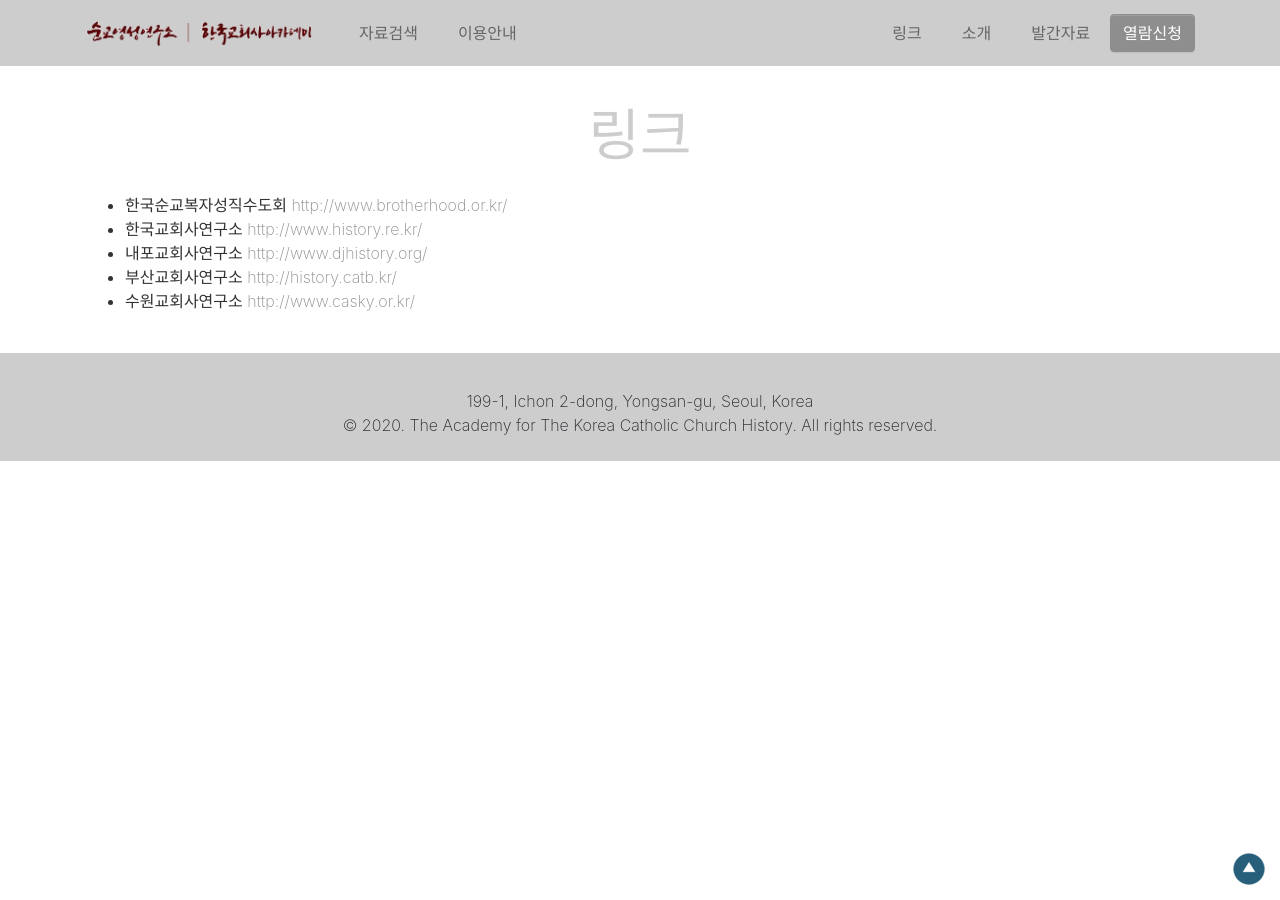
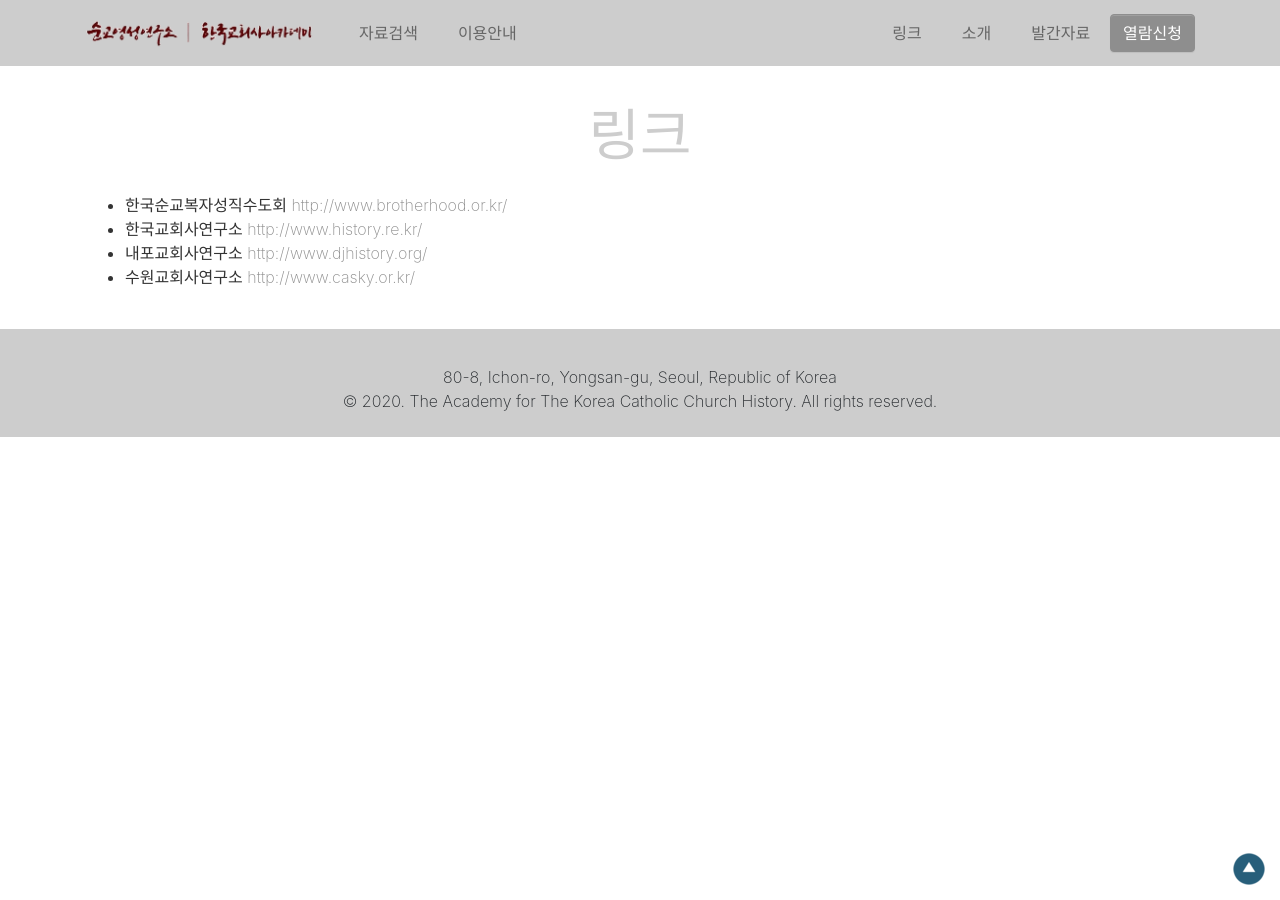
Before and after one commit to brotherhood-acch/booklist, a Jekyll site: the page built from link.md, in a window 1280 px wide. Built offline with Jekyll 4.4.1, drawn with Linux system fonts in a browser that asks for light colours.

Commit message:
요청사항 반영

```diff
--- a/_includes/footer.html
+++ b/_includes/footer.html
@@ -2,7 +2,7 @@
 	<div class="container">
 		<div class="row">
 			<div class="col-md-12 text-center">
-				<p class="mt-2 mb-0">199-1, Ichon 2-dong, Yongsan-gu, Seoul, Korea<br>© 2020. The Academy for The Korea Catholic Church History. All rights reserved.</p>
+				<p class="mt-2 mb-0">80-8, Ichon-ro, Yongsan-gu, Seoul, Republic of Korea<br>© 2020. The Academy for The Korea Catholic Church History. All rights reserved.</p>
 			</div>
 		</div>
 	</div>
--- a/index.html
+++ b/index.html
@@ -10,6 +10,7 @@ title: "소개"
         <div class="px-md-5 p-3 d-flex flex-column align-items-start justify-content-center col-md-7 order-1 order-md-2">
           <h1> 한국교회사아카데미 자료실</h1>
           <p class="mb-3 lead">한국교회사아카데미 자료실 도서검색 시스템입니다.<br>한국교회사와 관련된 20,000여 책의 자료가 소장되어 있습니다.</p>
+		  <a class="btn text-white" style="background:#760c0c" href="{{site.baseurl}}search">자료검색</a>
         </div>
       </div>
     </div>
--- a/link.md
+++ b/link.md
@@ -16,5 +16,4 @@ title: "링크"
 - 한국순교복자성직수도회 [http://www.brotherhood.or.kr/](http://www.brotherhood.or.kr/)
 - 한국교회사연구소 [http://www.history.re.kr/](http://www.history.re.kr/)
 - 내포교회사연구소 [http://www.djhistory.org/](http://www.djhistory.org/)
-- 부산교회사연구소 [http://history.catb.kr/](http://history.catb.kr/)
 - 수원교회사연구소 [http://www.casky.or.kr/](http://www.casky.or.kr/)
```
Also changed, not shown: about.md (+1 -1 lines), assets/js/booklist.js (+4 -4 lines).
